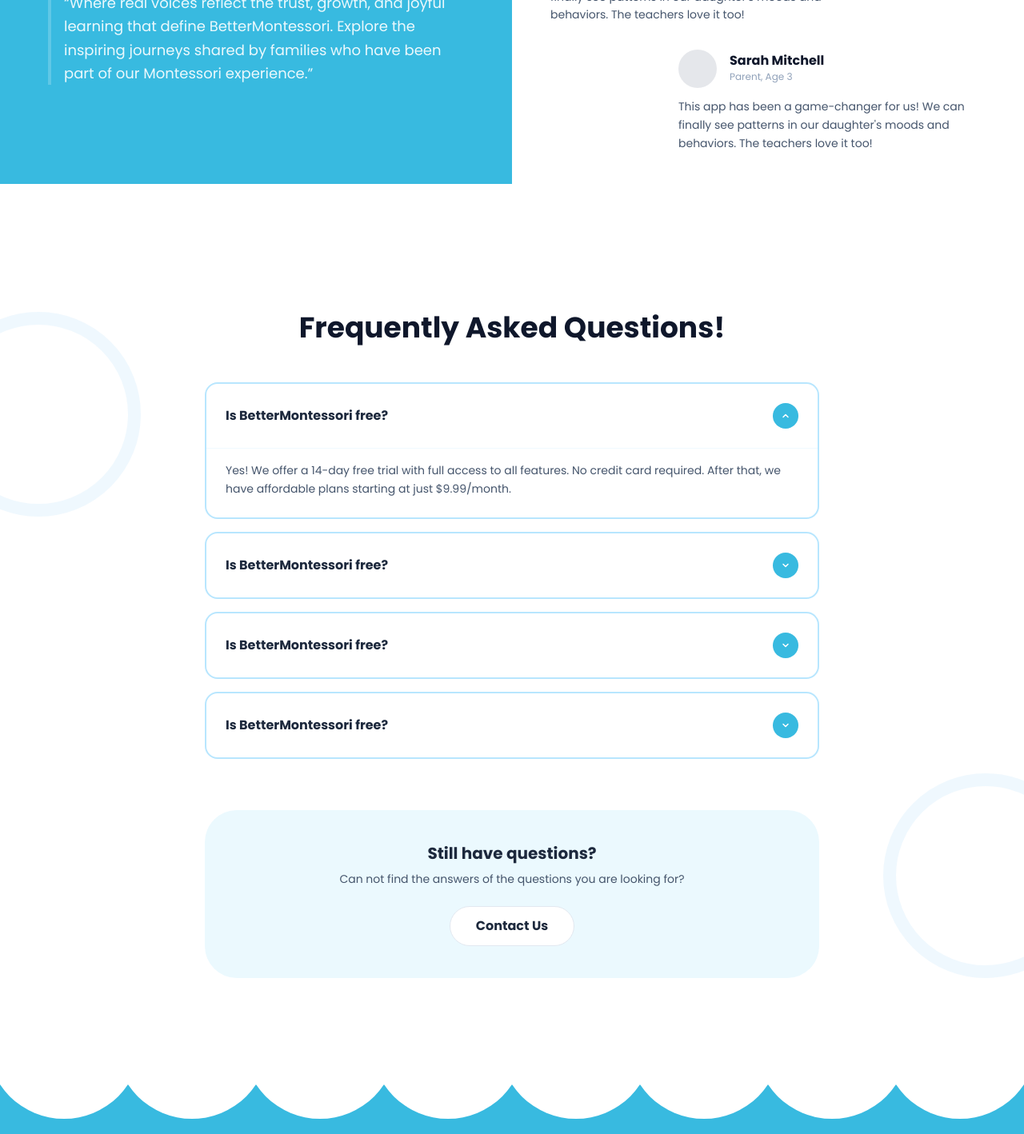
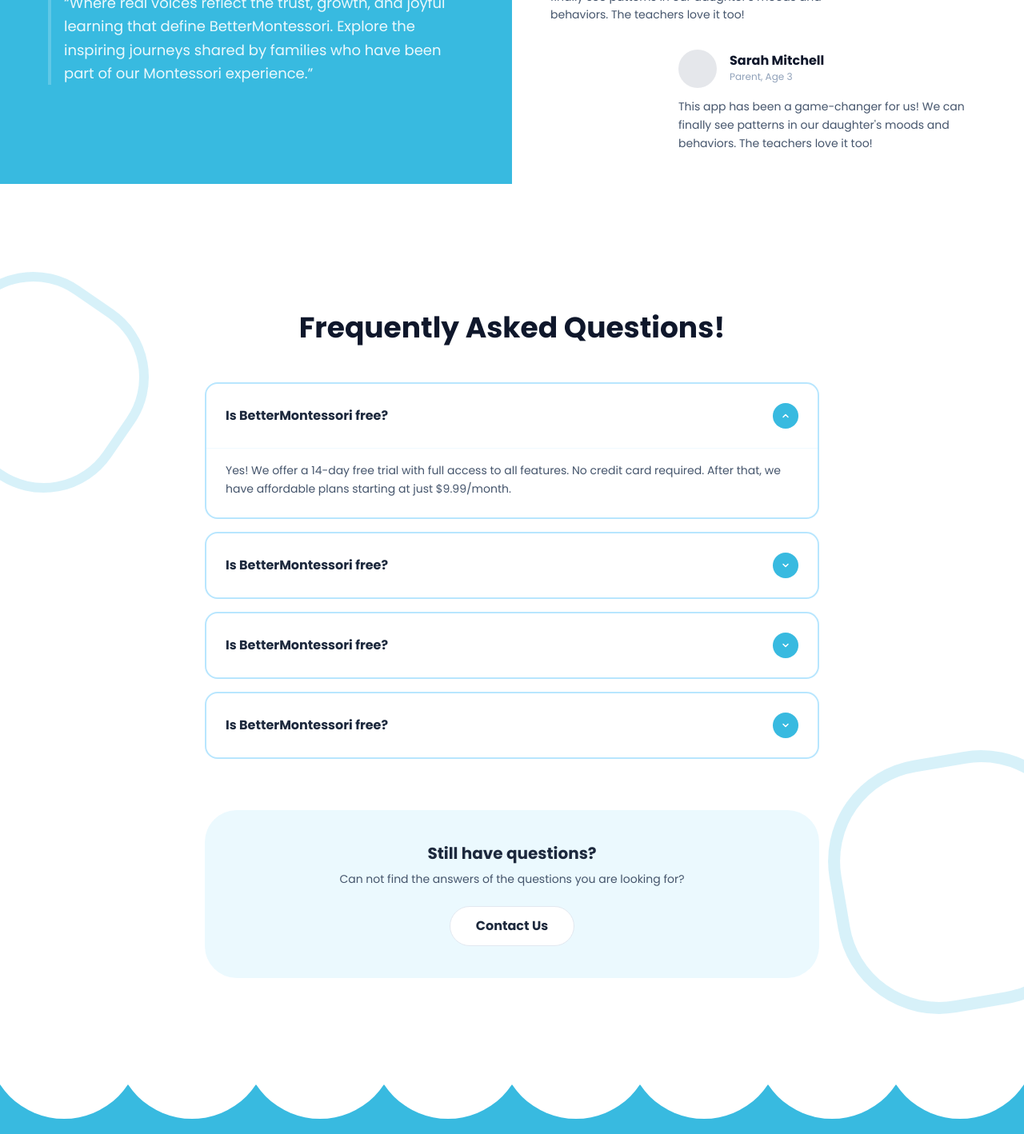
Before and after one commit to binisha77/better-preschool-landing, a Next.js app: page / in a window 1280 px wide. Shown: the part 3034-4452 px from the top of the page at 80% size. Built offline with nearby package versions, Linux system fonts and the light colour scheme.

Commit message:
feat: add frame motion

```diff
--- a/src/components/Frequently.tsx
+++ b/src/components/Frequently.tsx
@@ -1,5 +1,7 @@
 'use client';
 import React, { useState } from 'react';
+import {motion } from 'framer-motion';
+
 
 const faqData = [
   {
@@ -22,8 +24,20 @@
 
   return (
     <section className="relative py-20 px-6 overflow-hidden bg-white">
-      <div className="absolute top-20 -left-20 w-64 h-64 border-[16px] border-sky-100 rounded-full opacity-50" />
-      <div className="absolute bottom-20 -right-20 w-64 h-64 border-[16px] border-sky-100 rounded-full opacity-50" />
+      <div className="absolute top-10 -left-20 pointer-events-none z-0">
+        <motion.div
+          animate={{ rotate: 360 }}
+          transition={{ repeat: Infinity, duration: 20, ease: "linear" }}
+          className="w-64 h-64 border-[12px] border-[#38BAE0] rounded-[40%] opacity-20"
+        />
+      </div>
+      <div className="absolute bottom-10 -right-20 pointer-events-none z-0">
+        <motion.div
+          animate={{ rotate: -360 }}
+          transition={{ repeat: Infinity, duration: 25, ease: "linear" }}
+          className="w-80 h-80 border-[15px] border-[#38BAE0] rounded-[40%] opacity-20"
+        />
+      </div>
 
       <div className="max-w-3xl mx-auto relative z-10">
         <h2 className="text-3xl md:text-4xl font-bold text-center mb-12 text-slate-900">
```
